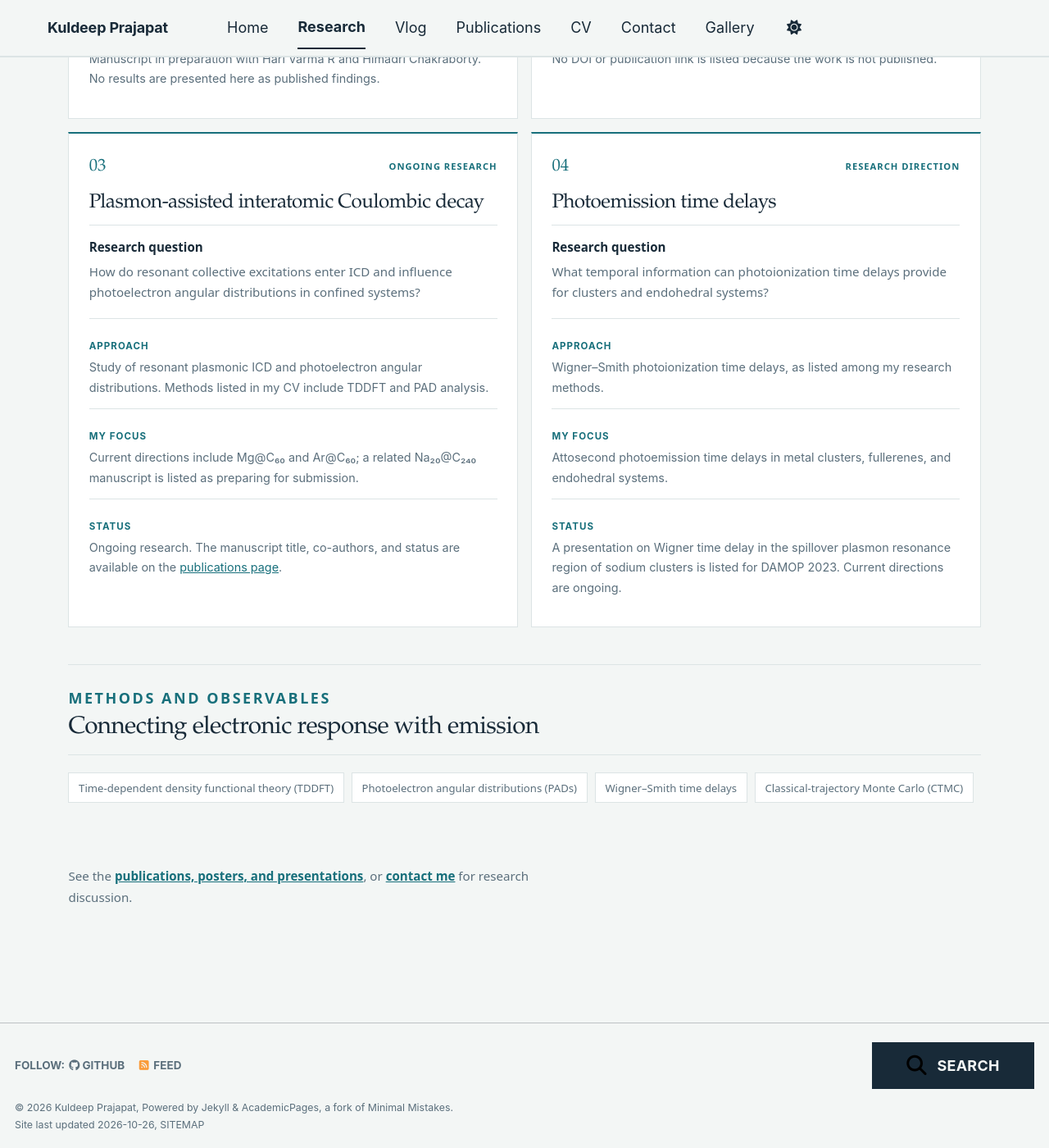
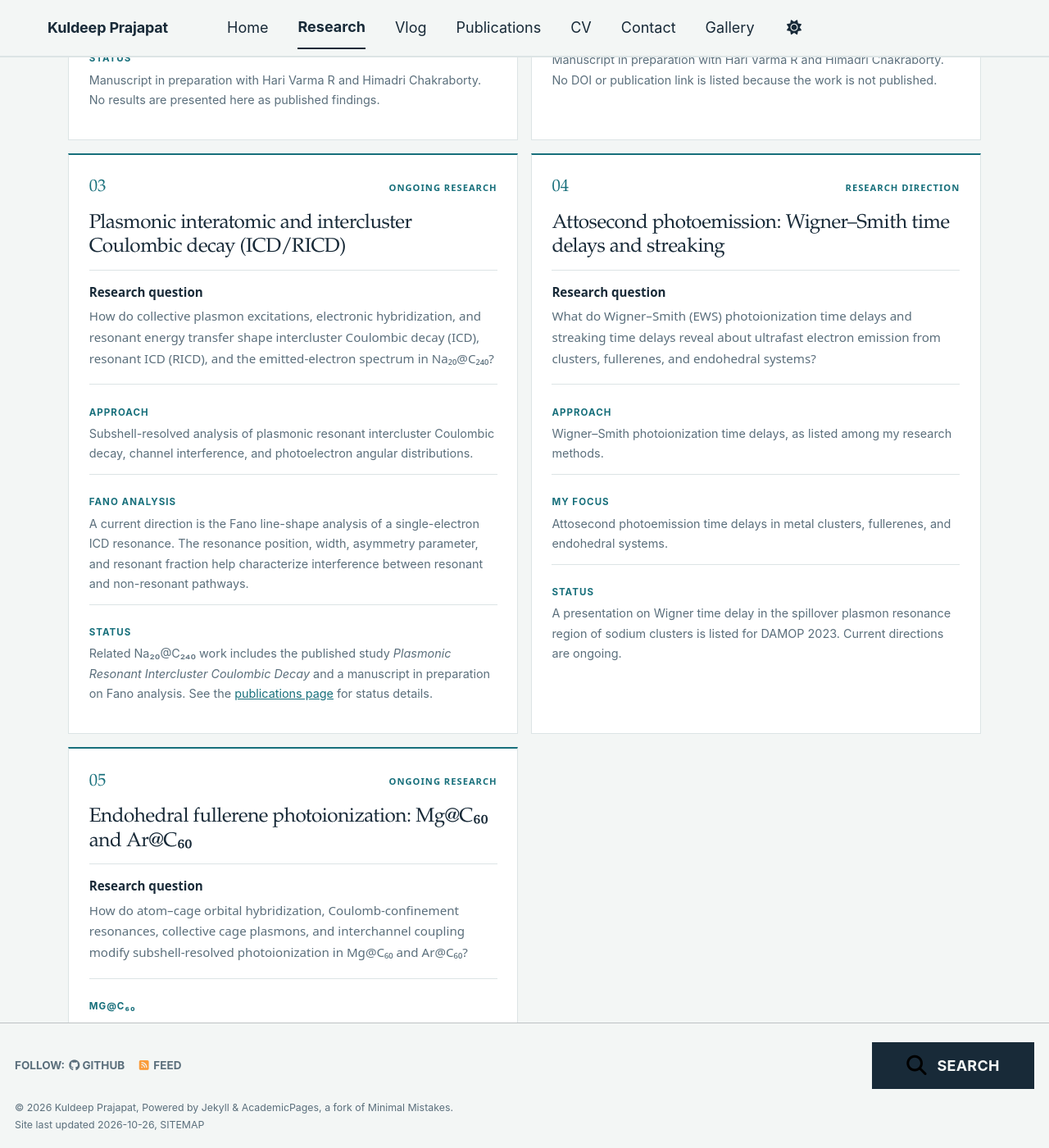
Before and after one commit to PRAJAPAT-KULDEEP/kuldeep-prajapat, a Jekyll site: the page built from _pages/research.md, in a window 1280 px wide and 1400 px high, scrolled down 864 px. Shown: the whole window at 82% size. Built offline with Jekyll 4.4.1, drawn with Linux system fonts in a browser that asks for light colours; a style sheet for code colours, icons or effects is not loaded; before the commit the page ends 2242 px from its top, so only the background shows below that; some of the changed text lies outside the part shown.

Commit message:
Restore research-specific SEO metadata
Expand SEO titles, descriptions, structured data, and research content for cluster physics, endohedral fullerenes, resonances, ICD/RICD, photoelectron distributions, and attosecond delays.

```diff
--- a/_config.yml
+++ b/_config.yml
@@ -9,12 +9,12 @@
 # Basic Site Settings
 locale                   : "en-US"
 site_theme               : "default" # The available themes options are "default", "air", "sunrise", "mint", "dirt" and "contrast"
-title: 'Kuldeep Prajapat, Atomic & Molecular Physics, IIT Mandi'
+title: 'Kuldeep Prajapat | Theoretical AMO, Cluster Physics, IIT Mandi'
 
 title_separator: "-"
 
 name: &name "Kuldeep Prajapat"
-description: &description "Kuldeep Prajapat, Ph.D. scholar at IIT Mandi, studies photoionization and ultrafast dynamics in atomic clusters, fullerenes and endohedral systems."
+description: &description "Kuldeep Prajapat at IIT Mandi researches sodium and metal clusters, C60/C240 and Mg@C60/Ar@C60 endohedral fullerenes, Fano and plasmon resonances, ICD/RICD, PADs, and attosecond EWS/streaking delays."
 
 #Research interests: Cluster Physics | Fullerene | Endohedral Systems | Photoionization | Plasmonic RICD | ICD | Electron Correlation & Entanglement | Attosecond Dynamics | Photoelectron Time Delays"   # Update this with a general description of your site, this is the default if not overridden by a page
 url: "https://prajapat-kuldeep.github.io" # The base hostname & protocol for your site e.g. "https://[your GitHub username].github.io",
--- a/_includes/seo.html
+++ b/_includes/seo.html
@@ -137,14 +137,24 @@ Relative filenames resolve from /images/, and paths already containing a slash r
       "url": "https://sadas.iitmandi.ac.in/"
     },
     "knowsAbout": [
-      "Atomic and molecular physics",
-      "Atomic clusters and fullerenes",
-      "Endohedral systems",
-      "Photoionization and photoelectron angular distributions",
-      "Interatomic Coulombic decay",
-      "Plasmonic excitations",
-      "Wigner-Smith photoemission time delays",
-      "Attosecond dynamics"
+      "Theoretical and computational atomic, molecular, and optical physics",
+      "Atomic and sodium clusters including Na20",
+      "Metal cluster physics",
+      "Fullerenes C60 and C240",
+      "Endohedral fullerenes Mg@C60, Ar@C60, and Na20@C240",
+      "Photoionization and energy- and angle-resolved photoelectron distributions",
+      "Differential photoionization cross sections",
+      "Photoelectron angular distributions and dipole anisotropy parameter beta",
+      "Giant and higher-energy plasmon resonances",
+      "Fano resonances and Fano line-shape analysis",
+      "Interatomic and intercluster Coulombic decay including ICD and RICD",
+      "Coulomb-confinement resonances",
+      "Atom-cage orbital hybridization and interchannel coupling",
+      "Wigner-Smith and Eisenbud-Wigner-Smith photoemission time delays",
+      "Attosecond streaking time delays",
+      "Density-functional theory and time-dependent density-functional theory",
+      "Linear-response time-dependent density-functional theory",
+      "Classical-trajectory Monte Carlo simulations"
     ],
     "sameAs": {{ site.social.links | jsonify }}
   }
--- a/_pages/research.md
+++ b/_pages/research.md
@@ -1,8 +1,8 @@
 ---
 permalink: /research/
 layout: splash
-title: "Research"
-description: "Research projects by Kuldeep Prajapat: photoelectron angular distributions in clusters and fullerenes, plasmon-assisted ICD, and photoemission time delays."
+title: "Cluster Photoionization, Endohedral Fullerenes and Attosecond Dynamics | Kuldeep Prajapat"
+description: "Research by Kuldeep Prajapat at IIT Mandi on Na20 clusters, C60/C240, Mg@C60 and Ar@C60, Fano and plasmon resonances, ICD/RICD, DCS/PADs, confinement resonances, and EWS/streaking delays."
 redirect_from:
   - /portfolio/
   - /portfolio/portfolio-1/
@@ -22,8 +22,8 @@ My work and current research directions concern electronic response, photoioniza
 
 <article class="research-card" id="cluster-photoelectron-angular-distributions">
 <div class="research-card__head"><span class="project-index">01</span><span class="status-label">MANUSCRIPT IN PREPARATION</span></div>
-<h2>Photoelectron angular distributions in Na₂₀ and Na₉₂ clusters</h2>
-<p class="project-question"><strong>Research question</strong> How are photoelectron emission directions characterized in sodium clusters of different sizes?</p>
+<h2>Photoionization and photoelectron angular distributions in sodium clusters</h2>
+<p class="project-question"><strong>Research question</strong> How do sodium-cluster size and electronic structure shape energy-resolved photoionization cross sections and photoelectron angular distributions (PADs) in Na₂₀ and Na₉₂?</p>
 <dl class="project-details">
 <div><dt>Approach</dt><dd>Angular-distribution studies. Photoelectron angular distributions and time-dependent density functional theory are among the methods in my research toolkit.</dd></div>
 <div><dt>My focus</dt><dd>Current research direction: angular-distribution studies of atomic clusters, including Na₂₀ and Na₉₂.</dd></div>
@@ -33,8 +33,8 @@ My work and current research directions concern electronic response, photoioniza
 
 <article class="research-card" id="fullerene-photoelectron-distributions">
 <div class="research-card__head"><span class="project-index">02</span><span class="status-label">MANUSCRIPT IN PREPARATION</span></div>
-<h2>Angle- and energy-resolved distributions in C₆₀ and C₂₄₀</h2>
-<p class="project-question"><strong>Research question</strong> How do the photoelectron distributions compare between these two fullerene systems?</p>
+<h2>Photoionization of fullerenes: energy- and angle-resolved distributions in C₆₀ and C₂₄₀</h2>
+<p class="project-question"><strong>Research question</strong> How do fullerene electronic structure and collective plasmon excitations shape photoionization cross sections and energy- and angle-resolved photoelectron distributions in C₆₀ and C₂₄₀?</p>
 <dl class="project-details">
 <div><dt>Approach</dt><dd>Angle- and energy-resolved photoelectron distributions. Photoelectron angular distributions are a central observable in my research.</dd></div>
 <div><dt>My focus</dt><dd>Study of the C₆₀ versus C₂₄₀ comparison, listed on my CV as a manuscript in preparation.</dd></div>
@@ -44,23 +44,35 @@ My work and current research directions concern electronic response, photoioniza
 
 <article class="research-card" id="plasmon-assisted-icd">
 <div class="research-card__head"><span class="project-index">03</span><span class="status-label">ONGOING RESEARCH</span></div>
-<h2>Plasmon-assisted interatomic Coulombic decay</h2>
-<p class="project-question"><strong>Research question</strong> How do resonant collective excitations enter ICD and influence photoelectron angular distributions in confined systems?</p>
+<h2>Plasmonic interatomic and intercluster Coulombic decay (ICD/RICD)</h2>
+<p class="project-question"><strong>Research question</strong> How do collective plasmon excitations, electronic hybridization, and resonant energy transfer shape intercluster Coulombic decay (ICD), resonant ICD (RICD), and the emitted-electron spectrum in Na₂₀@C₂₄₀?</p>
 <dl class="project-details">
-<div><dt>Approach</dt><dd>Study of resonant plasmonic ICD and photoelectron angular distributions. Methods listed in my CV include TDDFT and PAD analysis.</dd></div>
-<div><dt>My focus</dt><dd>Current directions include Mg@C₆₀ and Ar@C₆₀; a related Na₂₀@C₂₄₀ manuscript is listed as preparing for submission.</dd></div>
-<div><dt>Status</dt><dd>Ongoing research. The manuscript title, co-authors, and status are available on the <a href="{{ '/publications/' | relative_url }}">publications page</a>.</dd></div>
+<div><dt>Approach</dt><dd>Subshell-resolved analysis of plasmonic resonant intercluster Coulombic decay, channel interference, and photoelectron angular distributions.</dd></div>
+<div><dt>Fano analysis</dt><dd>A current direction is the Fano line-shape analysis of a single-electron ICD resonance. The resonance position, width, asymmetry parameter, and resonant fraction help characterize interference between resonant and non-resonant pathways.</dd></div>
+<div><dt>Status</dt><dd>Related Na₂₀@C₂₄₀ work includes the published study <em>Plasmonic Resonant Intercluster Coulombic Decay</em> and a manuscript in preparation on Fano analysis. See the <a href="{{ '/publications/' | relative_url }}">publications page</a> for status details.</dd></div>
 </dl>
 </article>
 
 <article class="research-card" id="photoemission-time-delays">
 <div class="research-card__head"><span class="project-index">04</span><span class="status-label">RESEARCH DIRECTION</span></div>
-<h2>Photoemission time delays</h2>
-<p class="project-question"><strong>Research question</strong> What temporal information can photoionization time delays provide for clusters and endohedral systems?</p>
+<h2>Attosecond photoemission: Wigner–Smith time delays and streaking</h2>
+<p class="project-question"><strong>Research question</strong> What do Wigner–Smith (EWS) photoionization time delays and streaking time delays reveal about ultrafast electron emission from clusters, fullerenes, and endohedral systems?</p>
 <dl class="project-details">
 <div><dt>Approach</dt><dd>Wigner–Smith photoionization time delays, as listed among my research methods.</dd></div>
 <div><dt>My focus</dt><dd>Attosecond photoemission time delays in metal clusters, fullerenes, and endohedral systems.</dd></div>
 <div><dt>Status</dt><dd>A presentation on Wigner time delay in the spillover plasmon resonance region of sodium clusters is listed for DAMOP 2023. Current directions are ongoing.</dd></div>
+</dl>
+</article>
+
+
+<article class="research-card" id="endohedral-fullerene-photoionization">
+<div class="research-card__head"><span class="project-index">05</span><span class="status-label">ONGOING RESEARCH</span></div>
+<h2>Endohedral fullerene photoionization: Mg@C₆₀ and Ar@C₆₀</h2>
+<p class="project-question"><strong>Research question</strong> How do atom–cage orbital hybridization, Coulomb-confinement resonances, collective cage plasmons, and interchannel coupling modify subshell-resolved photoionization in Mg@C₆₀ and Ar@C₆₀?</p>
+<dl class="project-details">
+<div><dt>Mg@C₆₀</dt><dd>Photoionization channels involving the encapsulated Mg atom and cage-derived states, including orbital hybridization and changes in angular distributions near the cage's giant plasmon resonance (GPR).</dd></div>
+<div><dt>Ar@C₆₀</dt><dd>Argon 3p photoionization, Coulomb-confinement resonances, and channel-coupling effects on angular observables and photoemission time delays.</dd></div>
+<div><dt>Observables and methods</dt><dd>Differential photoionization cross sections (DCSs), photoelectron angular distributions (PADs), the dipole anisotropy parameter β, density-functional theory (DFT), and linear-response time-dependent density-functional theory (LR-TDDFT).</dd></div>
 </dl>
 </article>
 
@@ -70,7 +82,7 @@ My work and current research directions concern electronic response, photoioniza
 <p class="section-kicker">METHODS AND OBSERVABLES</p>
 <h2 id="methods-title">Connecting electronic response with emission</h2>
 <ul class="interest-tags" aria-label="Research methods">
-<li>Time-dependent density functional theory (TDDFT)</li><li>Photoelectron angular distributions (PADs)</li><li>Wigner–Smith time delays</li><li>Classical-trajectory Monte Carlo (CTMC)</li>
+<li>DFT and LR-TDDFT</li><li>Photoionization cross sections and DCSs</li><li>Energy- and angle-resolved photoelectron distributions</li><li>Photoelectron angular distributions (PADs)</li><li>Dipole anisotropy parameter β</li><li>Giant plasmon resonance (GPR) and higher-energy plasmon response</li><li>Fano resonances and line-shape analysis</li><li>Coulomb-confinement resonances</li><li>Atom–cage orbital hybridization and interchannel coupling</li><li>Interatomic/intercluster Coulombic decay (ICD/RICD)</li><li>Wigner–Smith/EWS time delays</li><li>Attosecond streaking time delays</li><li>Classical-trajectory Monte Carlo (CTMC)</li>
 </ul>
 </section>
 
```
Also changed, not shown: _pages/about.md (+6 -4 lines).
